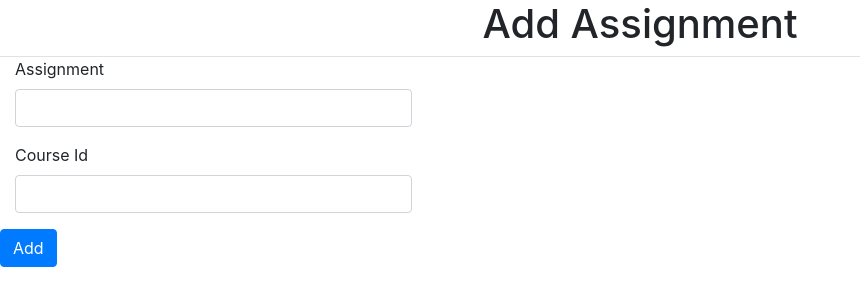
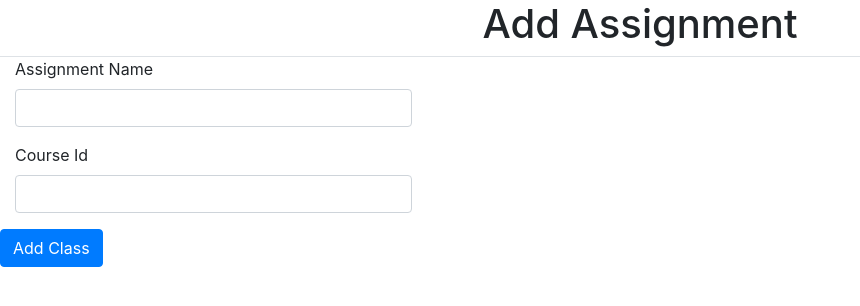
Before and after one commit to kuehma02/FinalProject_CS330, a Flask app: template templates/addAssignment.html in a window 1280 px wide. Shown: the top 306 px of the page, without its empty margins (0-860 px from the left). Run offline with Flask 2, Linux system fonts and the light colour scheme; the template is opened without the code that fills it, so the values that code supplies are empty.

Commit message:
final temp

```diff
--- a/templates/addAssignment.html
+++ b/templates/addAssignment.html
@@ -9,7 +9,7 @@
             </div>
 
             <div class="form-group col-md-4">
-                <label for="assignment">Assignment</label>
+                <label for="assignment">Assignment Name</label>
                 <input type="text" id="assignment" name="assignment" class="form-control">
             </div>
 
@@ -18,7 +18,7 @@
                 <input type="text" id="courseId" name="courseId" class="form-control">
             </div>
 
-            <button type="submit" class="btn btn-primary">Add</button>
+            <button type="submit" class="btn btn-primary">Add Class</button>
 
             <script src="static/js/jquery-3.2.1.slim.min.js" integrity="" crossorigin="anonymous"></script>
             <script src="static/js/popper.min.js" integrity="" crossorigin="anonymous"></script>
--- a/templates/results.html
+++ b/templates/results.html
@@ -23,7 +23,7 @@
         </table>
 
         <form action="/add" methods="GET">
-            <button type="submit" class="btn btn-primary">Search</button>
+            <button type="submit" class="btn btn-primary">Add Assignment</button>
         </form>
 
 
@@ -41,7 +41,7 @@
                         <td>
                             <div id="calc">
                                 <p>{{ grade }}</p>
-                                <input placeholder="entergrade" v-model="grade.value">
+                                <input placeholder="entergrade" v-model.number="grade">
                             </div>
                         </td>
                     </tr>
```
